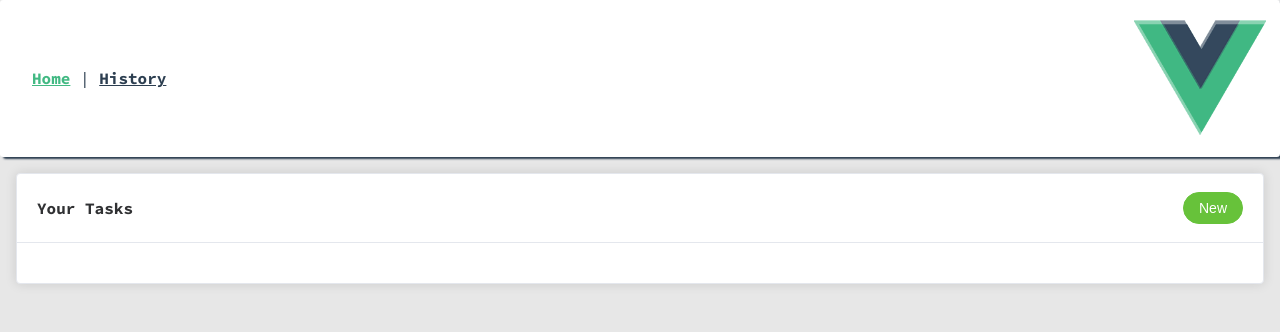
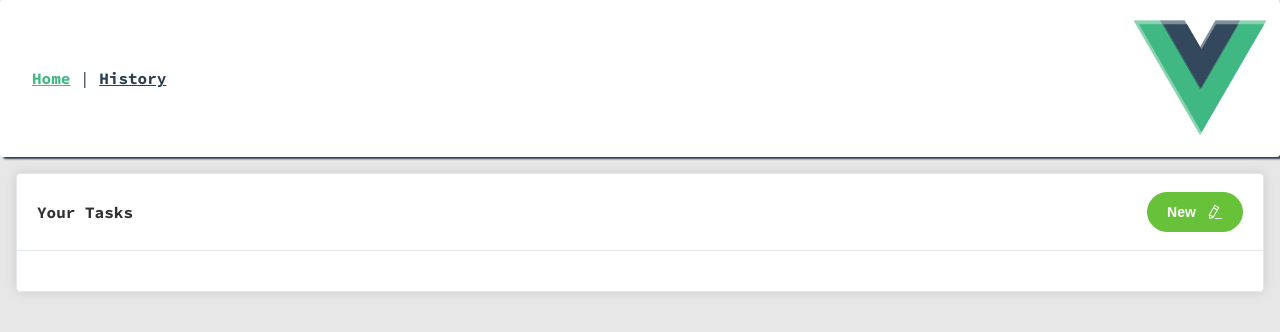
Before and after one commit to Cimorexave/vue-sandbox, a Vue app: page /#/ in a window 1280 px wide. Shown: the top 332 px of the page. Built offline with nearby package versions, Linux system fonts and the light colour scheme.

Commit message:
feat: updated stylings

```diff
--- a/src/main.ts
+++ b/src/main.ts
@@ -6,5 +6,12 @@ import store from './store'
 
 import ElementPlus from "element-plus";
 import 'element-plus/dist/index.css';
+import * as  ElementPlusIconsVue from "@element-plus/icons-vue";
 
-createApp(App).use(store).use(router).use(ElementPlus).mount('#app')
+
+const app = createApp(App);
+app.use(store).use(router).use(ElementPlus).mount('#app')
+
+for (const [key, component] of Object.entries(ElementPlusIconsVue)) {
+    app.component(key, component)
+  }
--- a/src/views/HomeView.vue
+++ b/src/views/HomeView.vue
@@ -4,8 +4,9 @@
       <template #header>
       <div class="card-header">
         <span>Your Tasks</span>
-        <el-button round class="button" type="success" >
+        <el-button size="large" round id="new-btn" type="success" >
           New
+          <el-icon size="medium"><EditPen /></el-icon>
         </el-button>
       </div>
     </template>
@@ -36,6 +37,16 @@ $bg-gray: #e7e7e7;
   align-items: center;
   font-weight: bold;
 }
+span {
+  display: flex;
+  flex-direction: row;
+  gap: 0.8em;
+  align-items: center;
+  justify-content: space-between;
+}
+#new-btn {
+  font-weight: bold;
+}
 .items {
   width: 100%;
   height: max-content;
```
